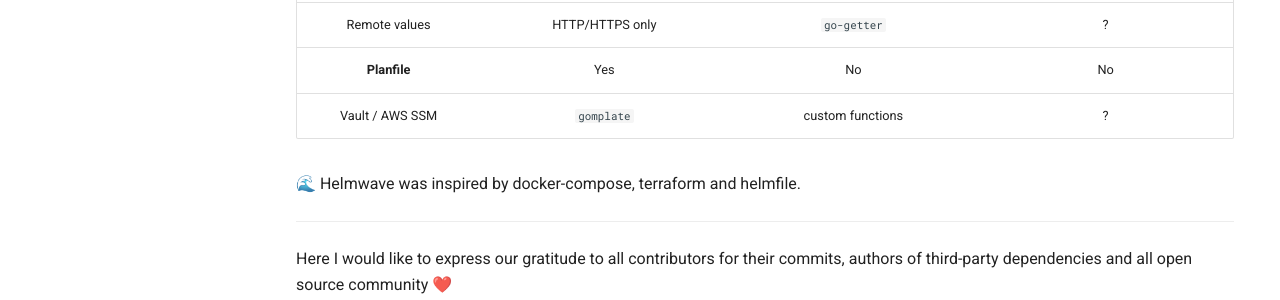
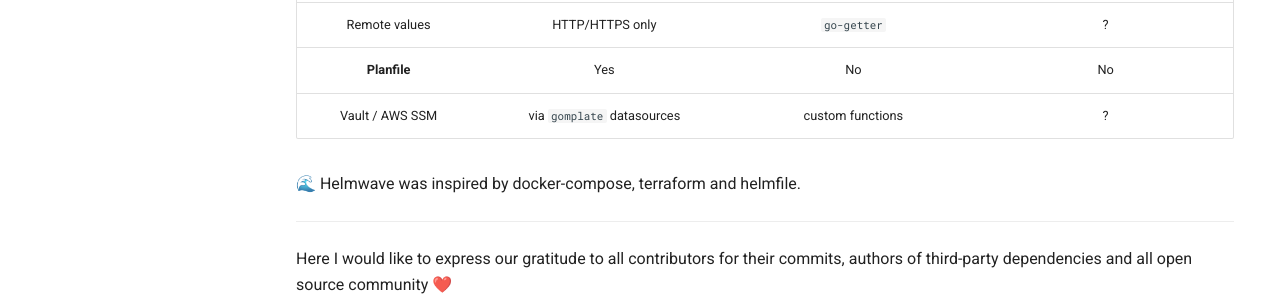
Before and after one commit to helmwave/docs, an MkDocs documentation site: the page built from docs/intro.md, in a window 1280 px wide and 900 px high, scrolled down 1522 px. Shown: the part 513-813 px from the top of the window. Built offline with MkDocs 1.6.1 and Material for MkDocs 9.7.7, drawn with Linux system fonts in a browser that asks for light colours; comment, search, counter and statistics services are not loaded; the version menu is left out.

Commit message:
fix: tune sm note

```diff
--- a/docs/intro.md
+++ b/docs/intro.md
@@ -45,7 +45,7 @@
 |          manage render values          |                    `render` option and options for setting delimiters                     |                                   by file extension                                   |                               ?                               |
 |             Remote values              |                                      HTTP/HTTPS only                                      |                                      `go-getter`                                      |                               ?                               |
 |              **Planfile**              |                                            Yes                                            |                                          No                                           |                              No                               |
-|            Vault / AWS SSM             |                                        `gomplate`                                         |                                   custom functions                                    |                               ?                               |
+|            Vault / AWS SSM             |                                via `gomplate` datasources                                 |                                   custom functions                                    |                               ?                               |
 
 🌊 Helmwave was inspired by docker-compose, terraform and helmfile.
 
```
